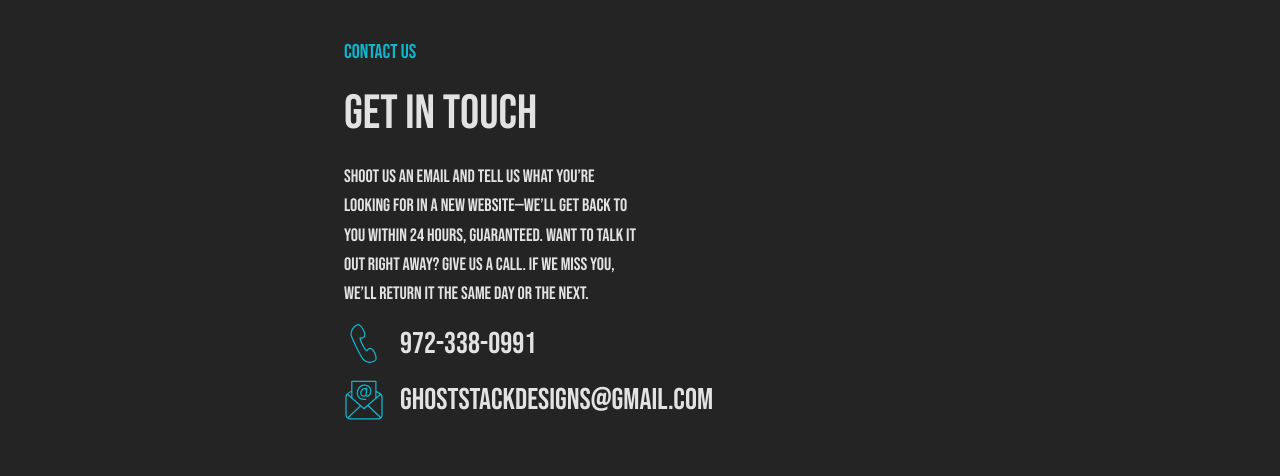
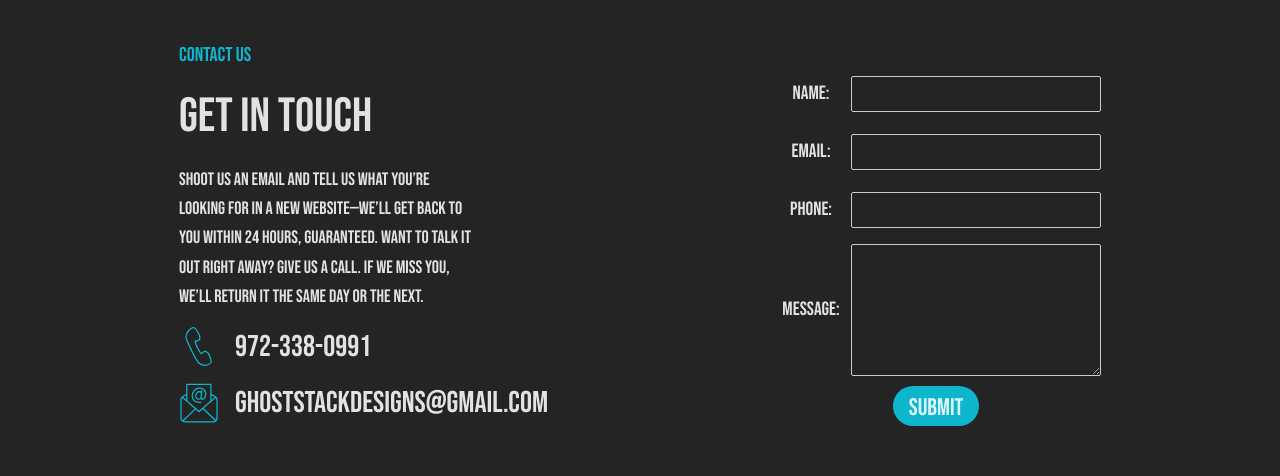
Before and after one commit to laughingelf/gwd, a React (Vite) app: page /contact in a window 1280 px wide. Shown: the part 322-798 px from the top of the page. Built offline with nearby package versions, Linux system fonts and the light colour scheme.

Commit message:
added contactform component

```diff
--- a/index.html
+++ b/index.html
@@ -15,5 +15,12 @@
   <body>
     <div id="root"></div>
     <script type="module" src="/src/main.jsx"></script>
+
+    <form name="contact" netlify netlify-honeypot="bot-field" hidden>
+      <input type='text' name="name" />
+      <input type='email' name='email' />
+      <input type='tel' name='phone' />
+      <textarea name='message'></textarea>
+    </form>
   </body>
 </html>
--- /dev/null
+++ b/src/components/ContactForm.jsx
@@ -0,0 +1,33 @@
+import { useState } from "react";
+
+
+const ContactForm = () => {
+
+
+    return (
+        <form method="POST" data-netlify="true" id="contact-form" name="contact">
+            <input type="hidden" name="form-name" value="contact" />
+                <div class='form-group'>
+                    <label for='name'>Name: </label>
+                    <input type='text' id='name' name='name' reqired/><br/><br/>
+                </div>
+                <div class='form-group'>
+                    <label for='email'>Email:</label><br/>
+                    <input type='email' id='email' name='email' required/><br/><br/>
+                </div>
+                <div class='form-group'>
+                    <label for='phone'>Phone:</label><br/>
+                    <input type='tel' id='phone' name='phone' required/><br/><br/>
+                </div>
+                <div class='form-group'>
+                    <label for='message'>Message:</label><br/>
+                    <textarea id='message' name='message' rows='5' required/><br/>
+                </div>
+
+
+                <button class='form-button' type="submit" >Submit</button>
+        </form>
+    )
+}
+
+export default ContactForm
--- a/src/pages/Contact.jsx
+++ b/src/pages/Contact.jsx
@@ -1,5 +1,6 @@
 import Navbar from "../components/Navbar";
 import Footer from "../components/Footer";
+import ContactForm from "../components/ContactForm";
 // import ReactDOM from 'react-dom';
 
 
@@ -54,44 +55,7 @@ const Contact = () => {
 
                     </div>
                     <div>
-
-                        <form name="contact" netlify netlify-honeypot="bot-field" hidden>
-                            <input type='text' name="name" />
-                            <input type='email' name='email' />
-                            <input type='tel' name='phone' />
-                            <textarea name='message'></textarea>
-                        </form>
-
-                        <div id="root"></div>
-
-                        <script type="text/babel">
-
-                            ReactDOM.render (
-                                <form method="POST" data-netlify="true" id="contact-form" name="contact">
-                                <input type="hidden" name="form-name" value="contact" />
-                                    <div class='form-group'>
-                                        <label for='name'>Name: </label>
-                                        <input type='text' id='name' name='name' reqired/><br/><br/>
-                                    </div>
-                                    <div class='form-group'>
-                                        <label for='email'>Email:</label><br/>
-                                        <input type='email' id='email' name='email' required/><br/><br/>
-                                    </div>
-                                    <div class='form-group'>
-                                        <label for='phone'>Phone:</label><br/>
-                                        <input type='tel' id='phone' name='phone' required/><br/><br/>
-                                    </div>
-                                    <div class='form-group'>
-                                        <label for='message'>Message:</label><br/>
-                                        <textarea id='message' name='message' rows='5' required/><br/>
-                                    </div>
-
-
-                                    <button class='form-button' type="submit" >Submit</button>
-                                </form>,
-                                document.getElementById('root')
-                            );
-                        </script>
+                        <ContactForm />
 
                     </div>
                 </div>
```
